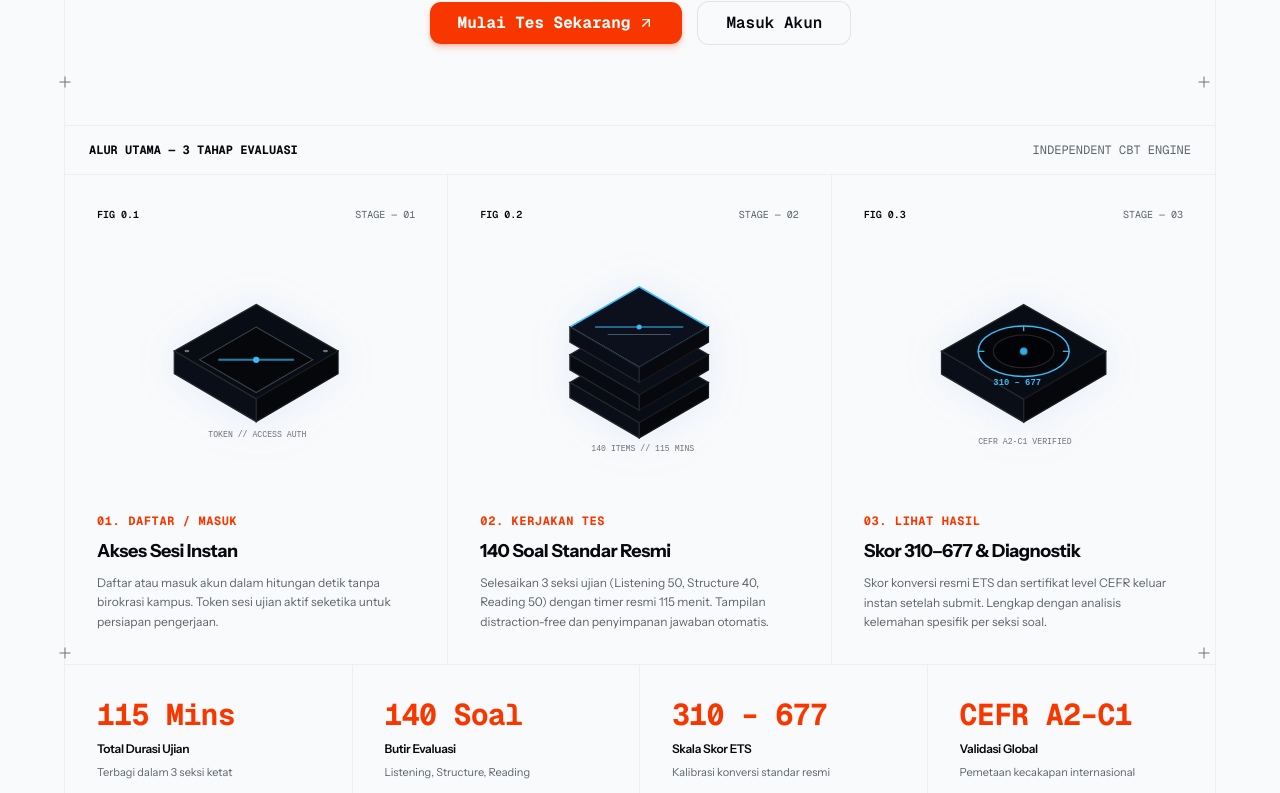
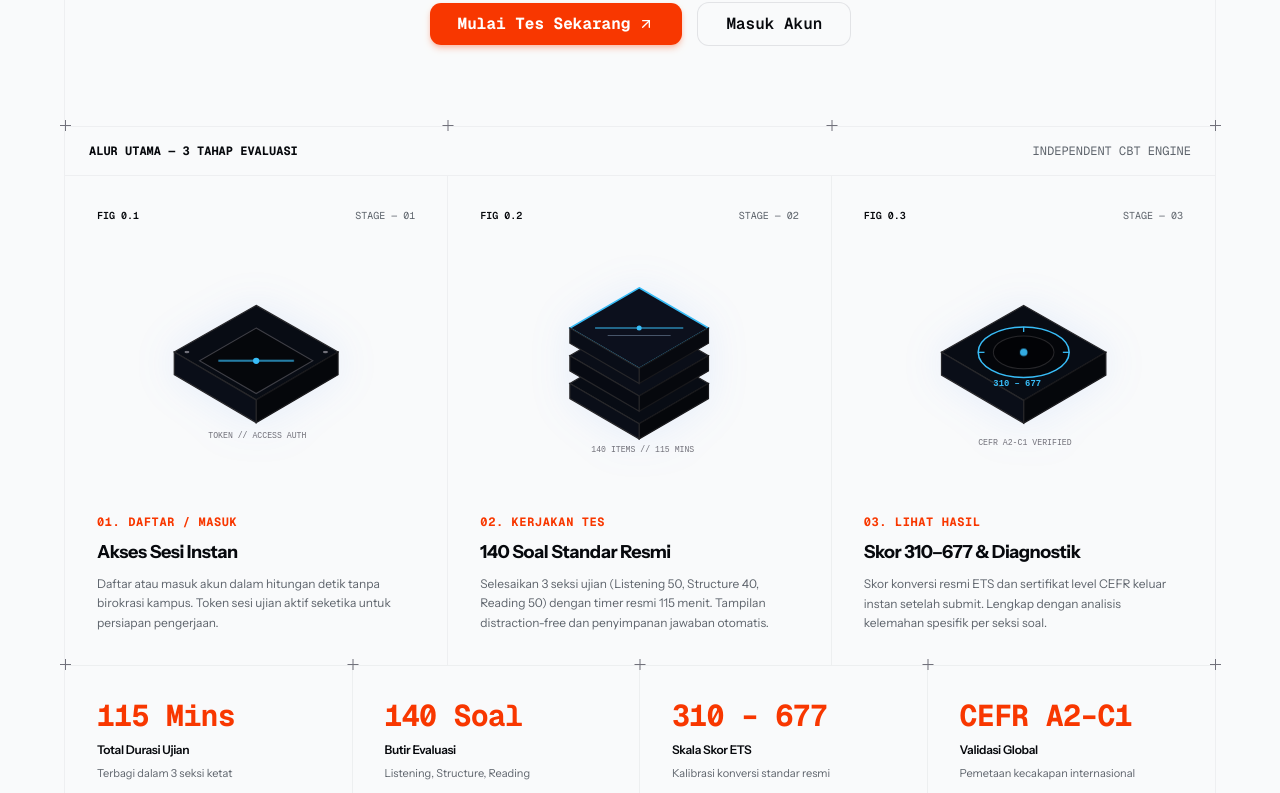
Before and after one commit to Mafrilearth/lyxis, a Next.js app: page / in a window 1280 px wide. Shown: the part 437-1230 px from the top of the page. Built offline with nearby package versions, Linux system fonts and the light colour scheme; no server answers.

Commit message:
fix(grid): implement zero-height GridDivider to ensure 100% exact border intersection alignment

```diff
--- a/src/app/page.tsx
+++ b/src/app/page.tsx
@@ -1,7 +1,7 @@
 import { CoreFlowGrid } from "@/components/landing/core-flow-grid";
 import { FloatingNav } from "@/components/landing/floating-nav";
 import { buttonVariants } from "@/components/ui/button";
-import { GridCrosshair } from "@/components/ui/grid-crosshair";
+import { GridDivider } from "@/components/ui/grid-divider";
 import { FOOTER_LINKS } from "@/lib/constants/navigation";
 import { cn } from "@/lib/utils";
 import { ArrowUpRight, ShieldCheck, Sparkles } from "lucide-react";
@@ -38,12 +38,11 @@ export default function HomePage() {
 
       {/* Main Container Wrapped in Continuous Vertical CAD Grid Rails */}
       <main className="flex-1 max-w-6xl w-full mx-auto border-x border-border/40 bg-background flex flex-col">
-        {/* ================= 1. HERO CELL (WRAPPED IN BORDER-B) ================= */}
-        <section className="p-8 sm:p-14 lg:p-20 text-center space-y-8 border-b border-border/40 relative">
-          {/* Precise Grid Intersection Crosshairs */}
-          <GridCrosshair position="bottom-left" />
-          <GridCrosshair position="bottom-right" />
+        {/* Top Header-to-Hero CAD Grid Line Intersection */}
+        <GridDivider columns={1} />
 
+        {/* ================= 1. HERO CELL ================= */}
+        <section className="p-8 sm:p-14 lg:p-20 text-center space-y-8 relative">
           <div className="space-y-5 max-w-4xl mx-auto">
             {/* System Tag */}
             <div className="inline-flex items-center gap-2 px-3 py-1 rounded-full border border-primary/40 bg-primary/10 text-primary text-xs font-mono font-semibold tracking-wider uppercase">
@@ -89,11 +88,11 @@ export default function HomePage() {
           </div>
         </section>
 
-        {/* ================= 2. 3-STAGE CORE FLOW GRID (WRAPPED IN BORDER-B) ================= */}
-        <section id="alur-tes" className="border-b border-border/40 bg-background relative">
-          <GridCrosshair position="bottom-left" />
-          <GridCrosshair position="bottom-right" />
+        {/* CAD Grid Line Intersection with 3-Column Alignment */}
+        <GridDivider columns={3} />
 
+        {/* ================= 2. 3-STAGE CORE FLOW GRID ================= */}
+        <section id="alur-tes" className="bg-background relative">
           <div className="px-6 py-4 border-b border-border/40 font-mono text-xs text-muted-foreground flex items-center justify-between">
             <span className="text-foreground font-bold">ALUR UTAMA — 3 TAHAP EVALUASI</span>
             <span>INDEPENDENT CBT ENGINE</span>
@@ -103,11 +102,11 @@ export default function HomePage() {
           <CoreFlowGrid />
         </section>
 
-        {/* ================= 3. METRICS CELL (WRAPPED IN BORDER-B) ================= */}
-        <section id="metrik" className="border-b border-border/40 bg-muted/5 relative">
-          <GridCrosshair position="bottom-left" />
-          <GridCrosshair position="bottom-right" />
+        {/* CAD Grid Line Intersection with 4-Column Alignment */}
+        <GridDivider columns={4} />
 
+        {/* ================= 3. METRICS CELL ================= */}
+        <section id="metrik" className="bg-muted/5 relative">
           <div className="grid grid-cols-2 lg:grid-cols-4 divide-y sm:divide-y-0 divide-x divide-border/40">
             {CORE_METRICS.map((metric) => (
               <div
@@ -126,10 +125,11 @@ export default function HomePage() {
           </div>
         </section>
 
-        {/* ================= 4. LAUNCHPAD CONSOLE CELL (WRAPPED IN BORDER-B) ================= */}
-        <section className="p-8 sm:p-14 lg:p-16 text-center space-y-6 border-b border-border/40 bg-card/20 relative">
-          <GridCrosshair position="bottom-left" />
-          <GridCrosshair position="bottom-right" />
+        {/* CAD Grid Line Intersection */}
+        <GridDivider columns={1} />
+
+        {/* ================= 4. LAUNCHPAD CONSOLE CELL ================= */}
+        <section className="p-8 sm:p-14 lg:p-16 text-center space-y-6 bg-card/20 relative">
           <div className="max-w-2xl mx-auto space-y-4">
             <div className="inline-flex items-center gap-1.5 font-mono text-xs font-bold uppercase tracking-widest text-primary">
               <ShieldCheck className="h-4 w-4" />
@@ -159,6 +159,9 @@ export default function HomePage() {
             </div>
           </div>
         </section>
+
+        {/* CAD Grid Line Intersection before Footer */}
+        <GridDivider columns={1} />
       </main>
 
       {/* ================= FOOTER (WRAPPED IN GRID FRAME) ================= */}
--- a/src/components/landing/floating-nav.tsx
+++ b/src/components/landing/floating-nav.tsx
@@ -2,7 +2,6 @@
 
 import { ThemeToggle } from "@/components/shared/theme-toggle";
 import { buttonVariants } from "@/components/ui/button";
-import { GridCrosshair } from "@/components/ui/grid-crosshair";
 import { cn } from "@/lib/utils";
 import { ArrowUpRight, Menu, X } from "lucide-react";
 import Link from "next/link";
@@ -58,10 +57,6 @@ export function FloatingNav() {
     <header className="sticky top-0 z-50 w-full border-b border-border/40 bg-background/90 backdrop-blur-md">
       {/* Grid-Wrapped Container to Align with Page Grid Lines */}
       <div className="max-w-6xl mx-auto border-x border-border/40 px-4 sm:px-8 h-16 flex items-center justify-between relative">
-        {/* Corner Crosshair Accents at Bottom Grid Intersection */}
-        <GridCrosshair position="bottom-left" />
-        <GridCrosshair position="bottom-right" />
-
         {/* Brand Identity Anchor */}
         <Link href="/" className="flex items-center gap-2 group shrink-0">
           <span className="font-extrabold text-xl tracking-tight leading-none text-foreground transition-opacity group-hover:opacity-80">
--- /dev/null
+++ b/src/components/ui/grid-divider.tsx
@@ -0,0 +1,127 @@
+import { cn } from "@/lib/utils";
+
+interface GridDividerProps {
+  className?: string;
+  columns?: 1 | 3 | 4;
+}
+
+/**
+ * Pixel-Perfect CAD Grid Line Divider
+ * Mathematically centered crosshairs at exact border intersection vertices.
+ * Height is 0px with no padding, eliminating any CSS box-model displacement.
+ */
+export function GridDivider({ className, columns = 1 }: GridDividerProps) {
+  return (
+    <div
+      aria-hidden="true"
+      className={cn(
+        "relative w-full border-b border-border/40 h-0 pointer-events-none select-none z-20",
+        className,
+      )}
+    >
+      {/* Outer Left Intersection */}
+      <svg
+        viewBox="0 0 11 11"
+        fill="none"
+        xmlns="http://www.w3.org/2000/svg"
+        className="absolute -left-[5.5px] -top-[5.5px] w-[11px] h-[11px] text-zinc-500"
+      >
+        <title>Grid Crosshair Left</title>
+        <path d="M5.5 0V11M0 5.5H11" stroke="currentColor" strokeWidth="1" strokeLinecap="square" />
+      </svg>
+
+      {/* 3-Column Intermediate Intersections */}
+      {columns === 3 && (
+        <>
+          <svg
+            viewBox="0 0 11 11"
+            fill="none"
+            xmlns="http://www.w3.org/2000/svg"
+            className="hidden md:block absolute left-1/3 -translate-x-[5.5px] -top-[5.5px] w-[11px] h-[11px] text-zinc-500"
+          >
+            <title>Grid Crosshair Column 1</title>
+            <path
+              d="M5.5 0V11M0 5.5H11"
+              stroke="currentColor"
+              strokeWidth="1"
+              strokeLinecap="square"
+            />
+          </svg>
+          <svg
+            viewBox="0 0 11 11"
+            fill="none"
+            xmlns="http://www.w3.org/2000/svg"
+            className="hidden md:block absolute left-2/3 -translate-x-[5.5px] -top-[5.5px] w-[11px] h-[11px] text-zinc-500"
+          >
+            <title>Grid Crosshair Column 2</title>
+            <path
+              d="M5.5 0V11M0 5.5H11"
+              stroke="currentColor"
+              strokeWidth="1"
+              strokeLinecap="square"
+            />
+          </svg>
+        </>
+      )}
+
+      {/* 4-Column Intermediate Intersections */}
+      {columns === 4 && (
+        <>
+          <svg
+            viewBox="0 0 11 11"
+            fill="none"
+            xmlns="http://www.w3.org/2000/svg"
+            className="hidden lg:block absolute left-1/4 -translate-x-[5.5px] -top-[5.5px] w-[11px] h-[11px] text-zinc-500"
+          >
+            <title>Grid Crosshair Column 1</title>
+            <path
+              d="M5.5 0V11M0 5.5H11"
+              stroke="currentColor"
+              strokeWidth="1"
+              strokeLinecap="square"
+            />
+          </svg>
+          <svg
+            viewBox="0 0 11 11"
+            fill="none"
+            xmlns="http://www.w3.org/2000/svg"
+            className="hidden sm:block absolute left-1/2 -translate-x-[5.5px] -top-[5.5px] w-[11px] h-[11px] text-zinc-500"
+          >
+            <title>Grid Crosshair Column 2</title>
+            <path
+              d="M5.5 0V11M0 5.5H11"
+              stroke="currentColor"
+              strokeWidth="1"
+              strokeLinecap="square"
+            />
+          </svg>
+          <svg
+            viewBox="0 0 11 11"
+            fill="none"
+            xmlns="http://www.w3.org/2000/svg"
+            className="hidden lg:block absolute left-3/4 -translate-x-[5.5px] -top-[5.5px] w-[11px] h-[11px] text-zinc-500"
+          >
+            <title>Grid Crosshair Column 3</title>
+            <path
+              d="M5.5 0V11M0 5.5H11"
+              stroke="currentColor"
+              strokeWidth="1"
+              strokeLinecap="square"
+            />
+          </svg>
+        </>
+      )}
+
+      {/* Outer Right Intersection */}
+      <svg
+        viewBox="0 0 11 11"
+        fill="none"
+        xmlns="http://www.w3.org/2000/svg"
+        className="absolute -right-[5.5px] -top-[5.5px] w-[11px] h-[11px] text-zinc-500"
+      >
+        <title>Grid Crosshair Right</title>
+        <path d="M5.5 0V11M0 5.5H11" stroke="currentColor" strokeWidth="1" strokeLinecap="square" />
+      </svg>
+    </div>
+  );
+}
```
